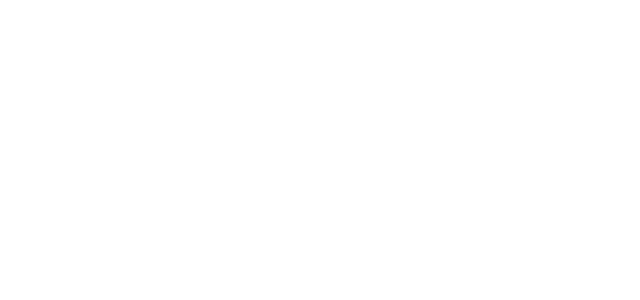
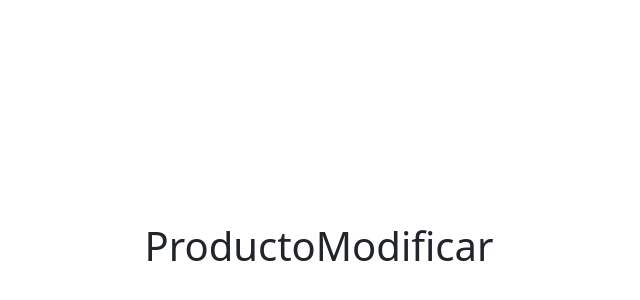
Before and after one commit to frass-stack/apirest-front-coder, a React (Vite) app: page /producto/1/modificar in a window 1280 px wide. Before the commit this address had no page. Shown: the part 150-450 px from the top of the page, without its empty margins (321-961 px from the left). Built offline with nearby package versions, Linux system fonts and the light colour scheme.

Commit message:
Se crean los archivos y rutas para detalle y modificar los productos

```diff
--- a/src/products/components/Producto.jsx
+++ b/src/products/components/Producto.jsx
@@ -1,15 +1,19 @@
 import React from "react";
-import Col from 'react-bootstrap/Col'
-import Card from 'react-bootstrap/Card';
+import { Col ,Card, Button } from 'react-bootstrap';
+import { Link } from "react-router-dom";
 
 const styles = {
   card: {
     marginBottom: "10px",
     width: "18rem",
   },
+  button: {
+    marginRigth: "2px",
+    marginLeft: "2px"
+  }
 };
 
-export const Producto = ({ title, description, price, code, id, stock }) => {
+export const Producto = ({ title, description, price, code, product_id, stock }) => {
   console.log("🚀 ~ file: Producto.jsx:6 ~ Producto ~ description:", description)
   console.log("🚀 ~ file: Producto.jsx:6 ~ Producto ~ title:", title)
   return (
@@ -27,8 +31,8 @@ export const Producto = ({ title, description, price, code, id, stock }) => {
             <Card.Text>
               {stock}
             </Card.Text>
-            <Card.Link href="#">Card Link</Card.Link>
-            <Card.Link href="#">Another Link</Card.Link>
+            <Button style={styles.button} variant="primary" as={Link} to={`/producto/${product_id}/description`} >Detalle</Button>
+            <Button style={styles.button} variant="primary" as={Link} to={`/producto/${product_id}/modificar`} >Modificar</Button>
           </Card.Body>
         </Card>
       </Col>
--- a/src/products/index.js
+++ b/src/products/index.js
@@ -4,3 +4,5 @@ export * from './components/Producto';
 
 /**Export de componentes vista */
 export * from './views/Home';
+export * from './views/ProductoDetalle';
+export * from './views/ProductoModificar';
--- /dev/null
+++ b/src/products/views/ProductoDetalle.jsx
@@ -0,0 +1,8 @@
+import React from "react";
+
+
+export const ProductoDetalle = () => {
+    return (
+        <h1>ProductoDetalle</h1>
+    )
+}
--- /dev/null
+++ b/src/products/views/ProductoModificar.jsx
@@ -0,0 +1,8 @@
+import React from "react";
+
+
+export const ProductoModificar = () => {
+    return (
+        <h1>ProductoModificar</h1>
+    )
+}
--- a/src/routes/AppRouter.jsx
+++ b/src/routes/AppRouter.jsx
@@ -1,11 +1,13 @@
 import { BrowserRouter as Router, Routes, Route } from 'react-router-dom';
-import { Home } from '../products';
+import { Home, ProductoDetalle, ProductoModificar } from '../products';
 
 export const AppRouter = () => {
     return(
         <Router>
             <Routes>
                 <Route path='/home' element={<Home />} />
+                <Route path='/producto/:product_id/description' element={<ProductoDetalle />} />
+                <Route path='/producto/:product_id/modificar' element={<ProductoModificar />} />
             </Routes>
         </Router>
     )
```
